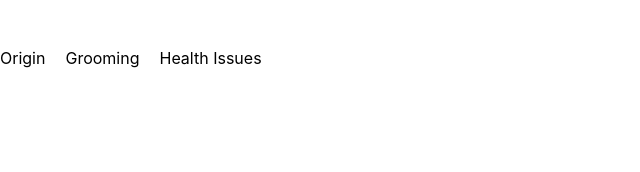
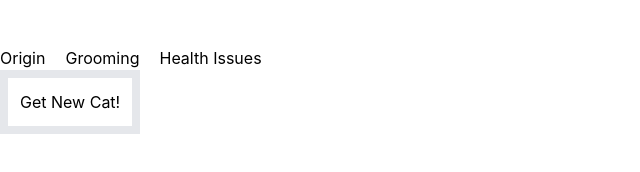
Before and after one commit to modusami/Veni-Vici-, a React (Vite) app: page / in a window 1280 px wide. Shown: the part 378-550 px from the top of the page, without its empty margins (0-640 px from the left). Built offline with nearby package versions, Linux system fonts and the light colour scheme; no server answers.

Commit message:
Butotn Working

```diff
--- a/src/App.jsx
+++ b/src/App.jsx
@@ -50,6 +50,15 @@ function App() {
 				) : (
 					<h3>No Breeds Yet</h3>
 				)}
+				<section>
+					<button
+						onClick={(e) => fetchCatImage()}
+						type="button"
+						className="border-8 p-3 outline-none"
+					>
+						Get New Cat!
+					</button>
+				</section>
 			</main>
 		</>
 	);
```
Also changed, not shown: 1 other file (tests, documents, lock files or other folders).
